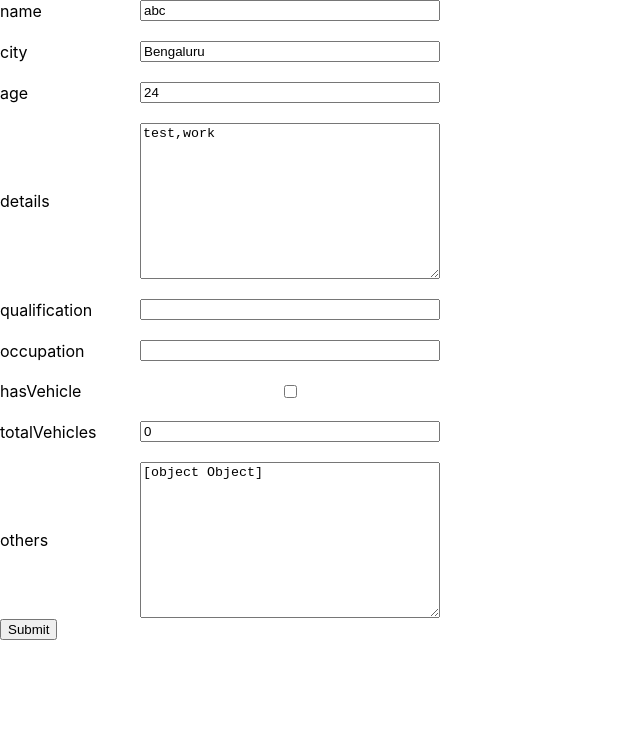
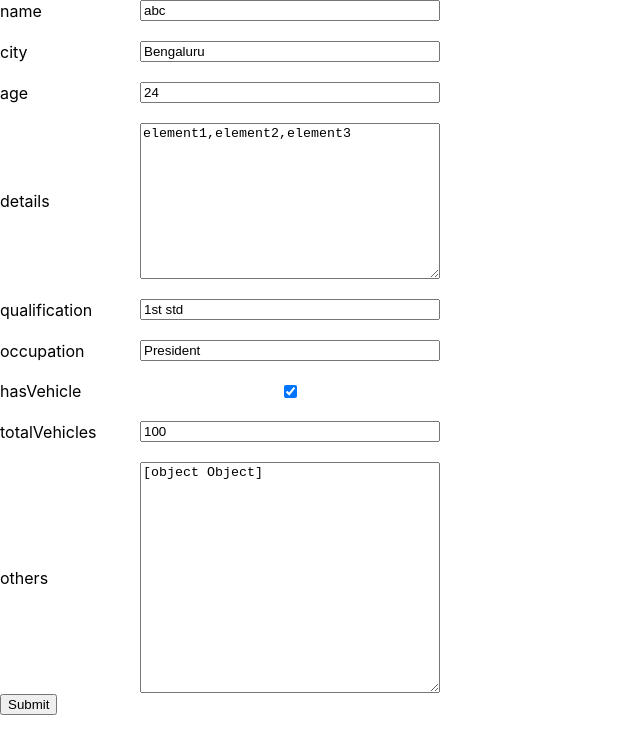
Before and after one commit to Yashwanth-G22/yaml-converter-tool, a React (Create React App) app: page / in a window 1280 px wide. Shown: the top 754 px of the page, without its empty margins (0-640 px from the left). Built offline with nearby package versions, Linux system fonts and the light colour scheme.

Commit message:
chore: code rearrange

```diff
--- a/src/appData.json
+++ b/src/appData.json
@@ -3,15 +3,19 @@
     "city": "Bengaluru",
     "age": 24,
     "details": [
-        "test",
-        "work"
+        "element1", "element2" ,"element3"
     ],
-    "qualification": "",
-    "occupation": "",
-    "hasVehicle": false,
-    "totalVehicles": 0,
+    "qualification": "1st std",
+    "occupation": "President",
+    "hasVehicle": true,
+    "totalVehicles": 100,
     "others": {
         "test1": "test value1",
-        "test2": "test value2"
+        "test2": "test value2",
+        "sample3": {
+            "objElement1": "",
+            "objElement2": true,
+            "numValue": 44
+        }
     }
 }
--- a/src/components/converter-container.tsx
+++ b/src/components/converter-container.tsx
@@ -8,7 +8,7 @@ export const ConverterContainer = () => {
     const [fieldValues, setFieldValues] = useState<{ [key: string]: any }>(jsonData);
 
     function jsonToYaml() {
-        console.log('yamlConverter is working')
+        console.log(fieldValues);
         try {
             const yamlString = yaml.dump(fieldValues);
             console.log(yamlString);
--- a/src/components/converter-form.tsx
+++ b/src/components/converter-form.tsx
@@ -1,25 +1,25 @@
-import { memo, useCallback } from 'react';
-import { IITems, formItems } from './items';
+import React, { memo, useCallback } from 'react';
 import { StyledDiv, StyledWrapper } from './styles';
+import { getInputType } from '../utils';
 
-const getInputType = (value: any) => {
-    if (typeof (value) === 'string') {
-        return 'text';
+const getFormField = (value: any, props: {}) => {
+    if (getInputType(value) === 'text') {
+        return <input type="text" {...props} />
     }
-    if (typeof (value) === 'boolean') {
-        return 'checkbox';
+    if (getInputType(value) === 'number') {
+        return <input type="number" {...props} />
     }
-    if (typeof (value) === 'number') {
-        return 'number';
+    if (getInputType(value) === 'checkbox') {
+        return <input type="checkbox" {...props} />
     }
+    if (Array.isArray(value)) {
+        return <textarea cols={30} rows={10} {...props} />
+    }
+    if (typeof (value) === 'object' && !Array.isArray(value)) {
+        return <textarea cols={30} rows={15} {...props} />
+    }
+    return null;
 };
-
-const getFieldProps = (key: string, value: any) => {
-    if (typeof (value) === 'boolean') {
-        return { defaultChecked: value, name: key }
-    }
-    return { defaultValue: value, name: key }
-}
 
 export const ConverterForm = memo(({ setFieldValues, jsonData }: { setFieldValues: any, jsonData: {} }) => {
 
@@ -41,6 +41,22 @@ export const ConverterForm = memo(({ setFieldValues, jsonData }: { setFieldValue
         setFieldValues((preState: {}) => ({ ...preState, [e.target.name]: e.target.value }));
     }, [setFieldValues]);
 
+    const getFieldProps = useCallback((key: string, value: any) => {
+        const commonProps = { defaultValue: value, name: key }
+
+        if (typeof (value) === 'boolean') {
+            return { defaultChecked: value, name: key, onChange }
+        }
+        if (typeof (value) === 'object' && !Array.isArray(value)) {
+            return { ...commonProps, onChange: onTextAreaChange }
+        }
+        if (typeof (Array.isArray(value))) {
+            return { ...commonProps, onChange: onTextAreaChange }
+        }
+        return { ...commonProps, onChange }
+
+    }, [onChange, onTextAreaChange]);
+
     const renderFormItem = useCallback((item: [key: string, value: any]) => {
         const [key, value] = item;
         const fieldProps = getFieldProps(key, value);
@@ -49,12 +65,11 @@ export const ConverterForm = memo(({ setFieldValues, jsonData }: { setFieldValue
             <StyledDiv key={key}>
                 <label htmlFor="item_name">{key}</label>
                 {
-                    typeof (value) === 'object' ? <textarea name={key} cols={30} rows={10} defaultValue={String(value)} onChange={onTextAreaChange}></textarea>
-                        : <input type={getInputType(value)} {...fieldProps} onChange={onChange} />
+                    getFormField(value, fieldProps)
                 }
             </StyledDiv>
         );
-    }, [onChange, onTextAreaChange]);
+    }, [getFieldProps]);
 
     return (
         <StyledWrapper>
--- a/src/components/index.ts
+++ b/src/components/index.ts
@@ -1,4 +1,3 @@
 export * from './converter-container';
 export * from './converter-form';
-export * from './items';
 export * from './styles'
--- a/src/components/items.ts
+++ /dev/null
@@ -1,23 +0,0 @@
-export interface IITems {
-    name: string;
-    title: string;
-    type: 'Textbox' | 'Toggle' | 'Dropdown' | 'Numberbox'
-}
-
-export const formItems: IITems[] = [
-    {
-        name: 'sample1',
-        title: 'Sample1',
-        type: 'Textbox'
-    },
-    {
-        name: 'sample2',
-        title: 'Sample2',
-        type: 'Toggle'
-    },
-    {
-        name: 'sample3',
-        title: 'Sample3',
-        type: 'Numberbox'
-    }
-];
--- /dev/null
+++ b/src/utils/get-input-type.ts
@@ -0,0 +1,11 @@
+export const getInputType = (value: any) => {
+    if (typeof (value) === 'string') {
+        return 'text';
+    }
+    if (typeof (value) === 'boolean') {
+        return 'checkbox';
+    }
+    if (typeof (value) === 'number') {
+        return 'number';
+    }
+};
--- /dev/null
+++ b/src/utils/index.ts
@@ -0,0 +1 @@
+export * from './get-input-type';
```
Also changed, not shown: src/components/custom-field.tsx (added, +8 -0 lines).
